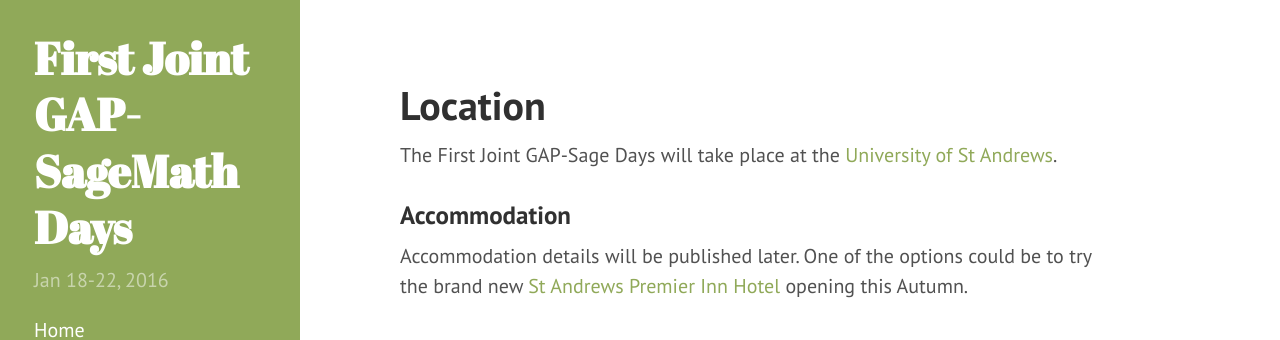
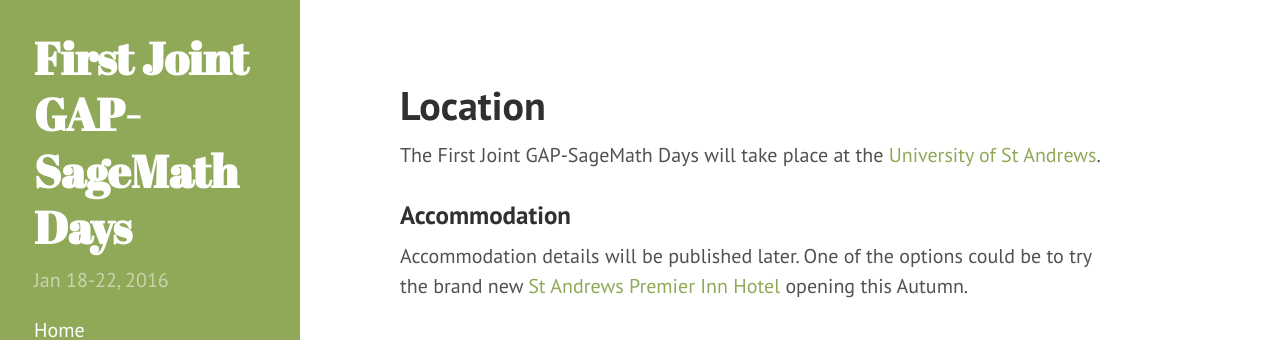
Before and after one commit to gapdays/gap-sage-days2016, a Jekyll site: the page built from location.md, in a window 1280 px wide. Shown: the top 340 px of the page. Built offline with Jekyll 4.4.1, drawn with Linux system fonts in a browser that asks for light colours; Markdown is read by kramdown in place of the engine named in the settings.

Commit message:
Ensure site title and location are consistent everywhere

```diff
--- a/_config.yml
+++ b/_config.yml
@@ -6,10 +6,10 @@ highlighter:      pygments
 permalink:        pretty
 
 # Setup
-title:            'First Joint GAP-SageMath Days'
+title:            'First Joint <a href="http://www.gap-system.org/">GAP</a>-<a href="http://www.sagemath.org/">SageMath</a> Days'
 #tagline:          'A GAP school'
 description:      'Jan 18-22, 2016'
-location:         'University of St Andrews'
+location:         '<a href="http://www.st-andrews.ac.uk/">University of St Andrews</a>'
 url:              http://gapdays.de
 baseurl:          /gap-sage-days2016
 
--- a/_includes/head.html
+++ b/_includes/head.html
@@ -8,9 +8,9 @@
 
   <title>
     {% if page.title == "Home" %}
-      {{ site.title }} &middot; {{ site.tagline }}
+      {{ site.title | strip_html }} &middot; {{ site.tagline }}
     {% else %}
-      {{ page.title }} &middot; {{ site.title }}
+      {{ page.title }} &middot; {{ site.title | strip_html }}
     {% endif %}
   </title>
 
--- a/_includes/sidebar.html
+++ b/_includes/sidebar.html
@@ -4,7 +4,7 @@
     <div class="sidebar-about">
       <h1>
         <a href="{{ site.baseurl }}/">
-          {{ site.title }}
+          {{ site.title | strip_html }}
         </a>
       </h1>
       <p class="lead">{{ site.description }}</p>
--- a/location.md
+++ b/location.md
@@ -3,8 +3,8 @@ layout: page
 title: Location
 ---
 
-The First Joint GAP-Sage Days will take place at the
-[University of St Andrews](http://www.st-andrews.ac.uk/).
+The {{ site.title | strip_html }} will take place at the
+{{ site.location }}.
 
 <h3>Accommodation</h3>
 
```
Also changed, not shown: index.md (+1 -1 lines).
